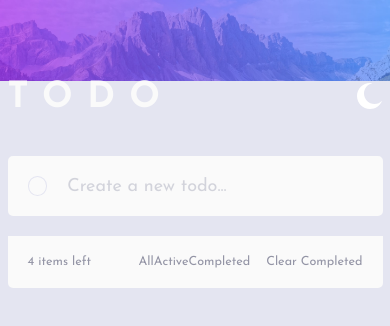
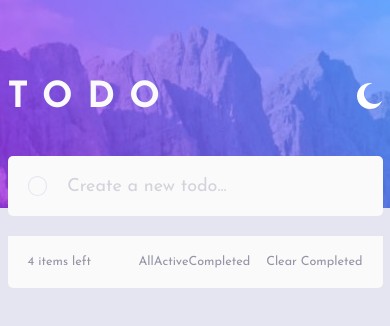
Before and after one commit to tarikochuery/todo-list-app, a React (Create React App) app: page / in a window 390 px wide. Shown: the top 326 px of the page. Built offline with nearby package versions, Linux system fonts and the light colour scheme.

Commit message:
Fix bg Image Responsive

```diff
--- a/src/Components/App/style.ts
+++ b/src/Components/App/style.ts
@@ -18,6 +18,10 @@ const AppStyle = styled.div`
   align-items: center;
 
   padding: 80px 30px;
+
+  @media (max-width: 756px) {
+    background-image: url(${props => props.theme.bgImageMobile});
+  }
 `
 
 const AppContainer = styled.div`
```
